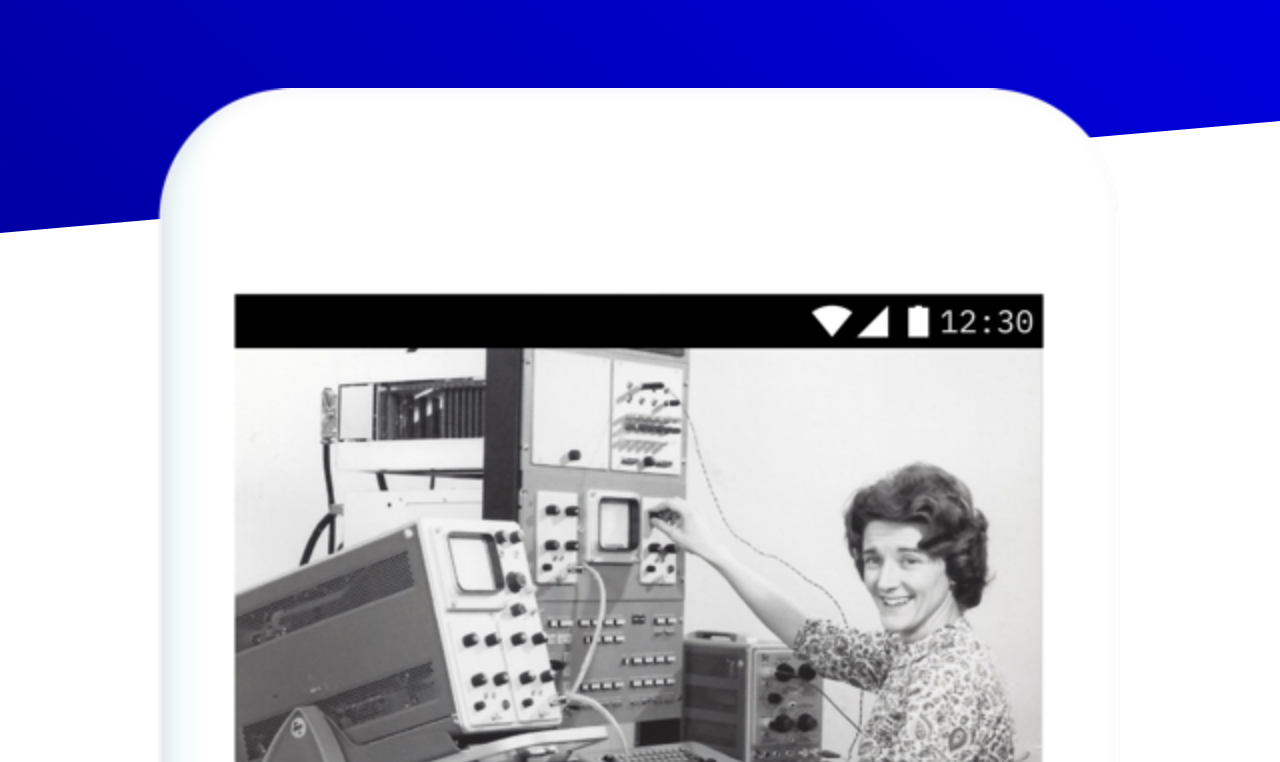
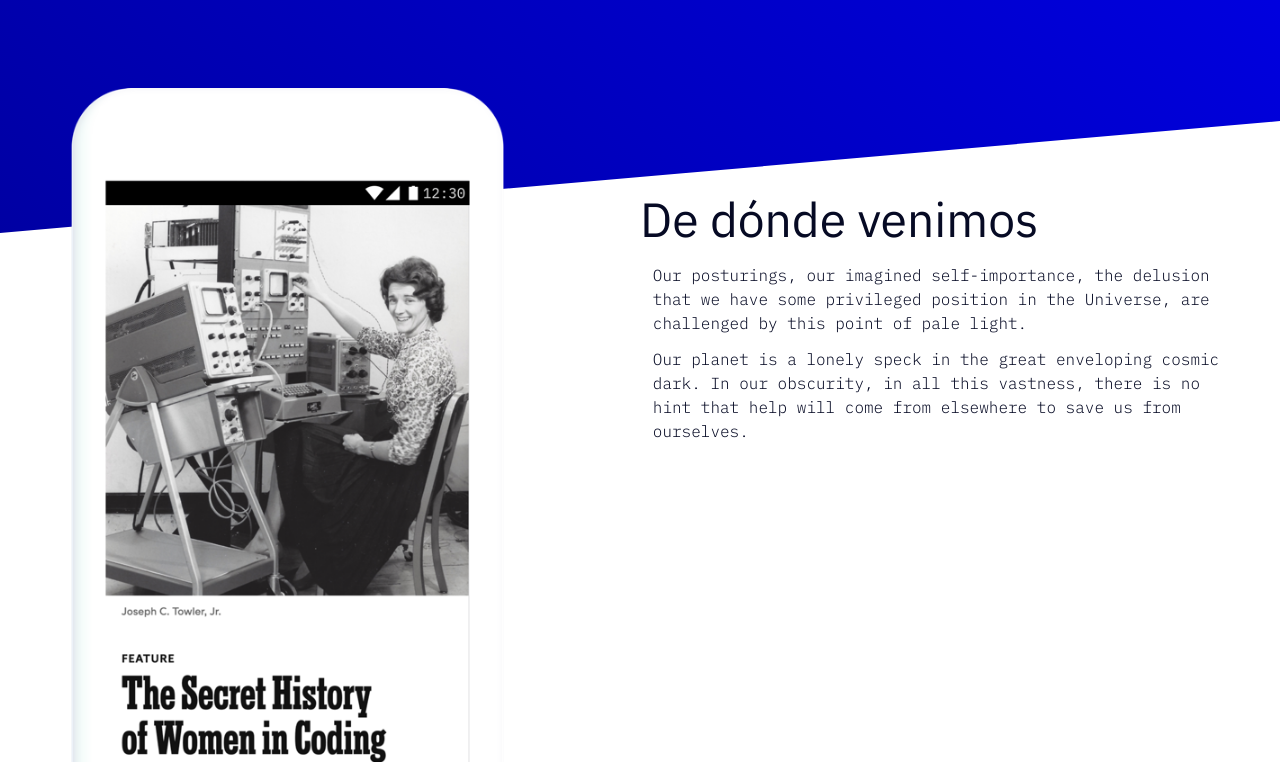
Before and after one commit to danifalvarado13/danifalvarado13.github.io, a plain HTML site: page index.html in a window 1280 px wide. Shown: the part 1098-1860 px from the top of the page. Drawn offline with Linux system fonts and the light colour scheme.

Commit message:
phone y galeria para pc

```diff
--- a/index.html
+++ b/index.html
@@ -45,10 +45,12 @@
             </div>
         </section>
         <section class="nosotros" id="nosotros">
-            <img src="images/phone.png" alt="phone">
-            <h1>De dónde venimos</h1>
-            <p>Our posturings, our imagined self-importance, the delusion that we have some privileged position in the Universe, are challenged by this point of pale light. </p>
-            <p>Our planet is a lonely speck in the great enveloping cosmic dark. In our obscurity, in all this vastness, there is no hint that help will come from elsewhere to save us from ourselves.</p>
+            <div><img src="images/phone.png" alt="phone"></div>
+            <div class="texto">
+                <h1>De dónde venimos</h1>
+                <p>Our posturings, our imagined self-importance, the delusion that we have some privileged position in the Universe, are challenged by this point of pale light. </p>
+                <p>Our planet is a lonely speck in the great enveloping cosmic dark. In our obscurity, in all this vastness, there is no hint that help will come from elsewhere to save us from ourselves.</p>
+            </div>
         </section>
         <section class="entrevistas" id="entrevistas">
             <h1>Invitados/as estelares</h1>
--- a/style/_galeria.scss
+++ b/style/_galeria.scss
@@ -10,3 +10,23 @@ main .entrevistas{
 
     }
 }
+
+@media screen and (min-width:450px){
+    main .entrevistas{
+        margin: 40px 0;
+        h1{
+            font-size: 48px;
+            line-height: 62px;
+        }
+        .galeria{
+            display: grid;
+            margin-top: 20px;
+            gap: 0;
+            grid-template-columns: 1fr 1fr 1fr;
+            img{
+                width: 100%;
+            }
+
+        }
+    }
+}
--- a/style/_phone.scss
+++ b/style/_phone.scss
@@ -11,3 +11,32 @@ main .nosotros{
         text-align: left;
     }
 }
+
+@media screen and (min-width:450px){
+    main .nosotros{
+        margin-top: -110px;
+        display: grid;
+        grid-template-columns: 50% 50%;
+        align-content: center;
+        justify-content: center;
+        div img{
+            position: relative;
+            width: 90%;
+            z-index: 4;
+            padding: 0 auto;
+        }
+        .texto {
+            h1{
+                margin-left: 0;
+                font-size: 48px;
+                line-height: 62px;
+                margin-top: 100px;
+            }
+            p{
+            text-align: left;
+            margin: 2%;
+            width: 90%;
+            }
+        }
+    }
+}
```
Also changed, not shown: style/style.css, 1 other file.
